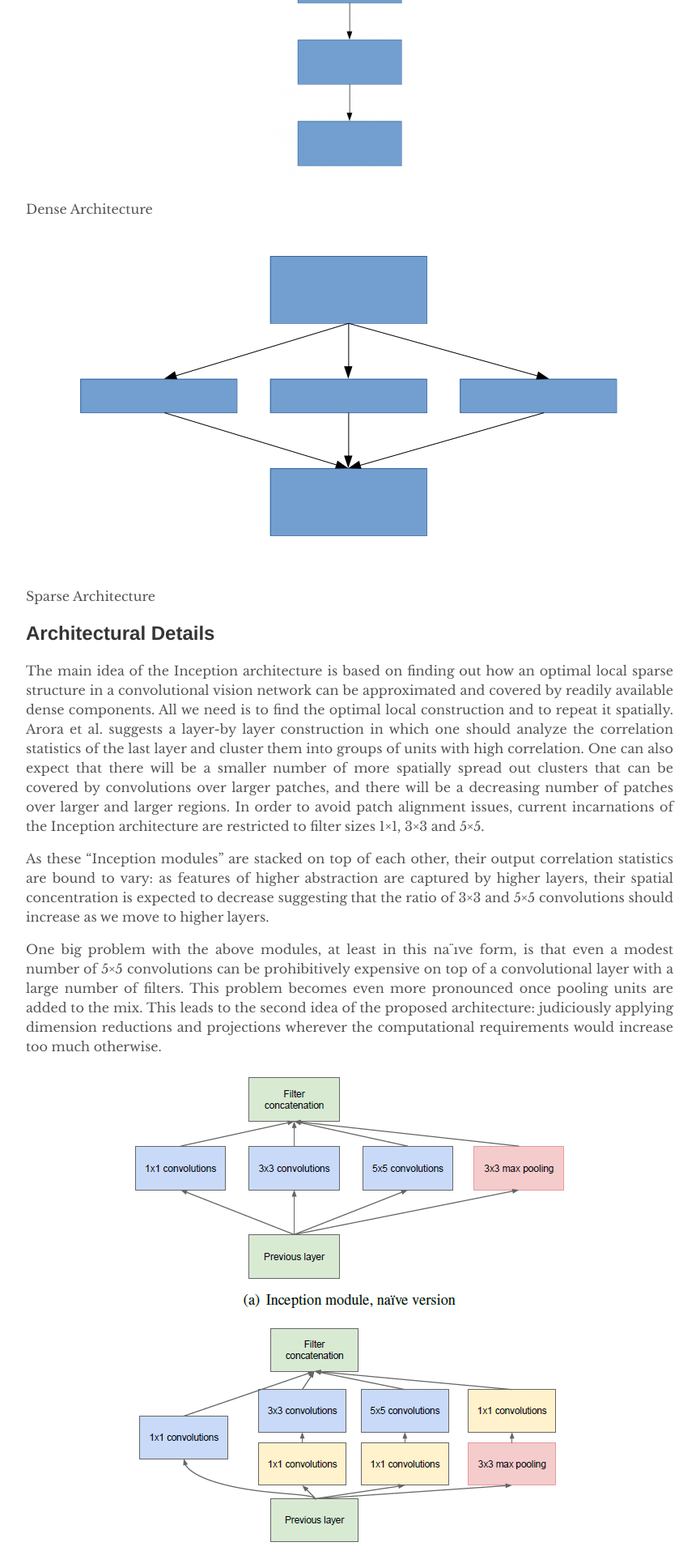
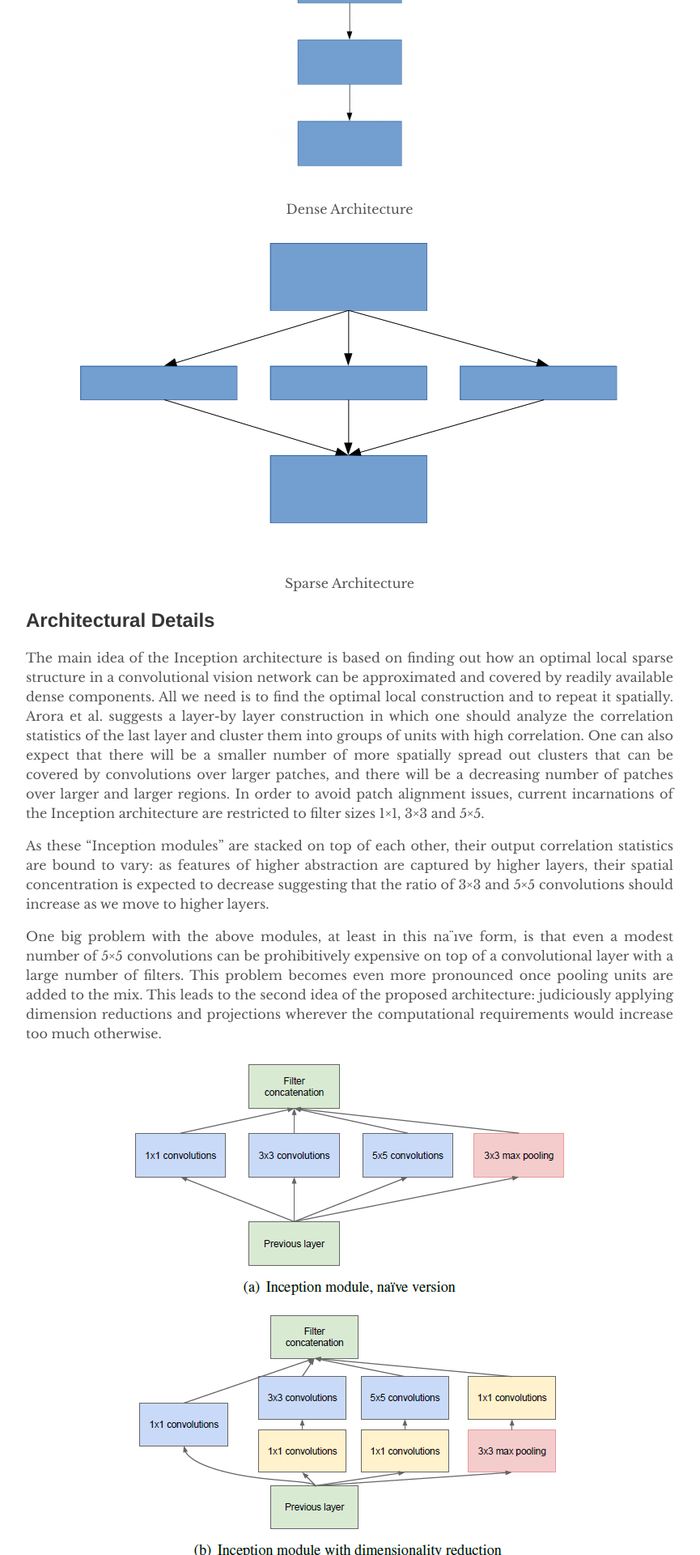
Before and after one commit to DhruvMakwana/dhruvmakwana.github.io, a Jekyll site: the page built from _posts/2020-07-12-GoogLeNet Paper Explained.md, in a window 1280 px wide. Shown: the part 2150-4070 px from the top of the page at 81% size, without its empty margins (208-1073 px from the left). Built offline with Jekyll 4.4.1, drawn with Linux system fonts in a browser that asks for light colours; comment, search, counter and statistics services are not loaded.

Commit message:
initial commit

```diff
--- a/_posts/2020-07-12-GoogLeNet Paper Explained.md
+++ b/_posts/2020-07-12-GoogLeNet Paper Explained.md
@@ -31,12 +31,12 @@ The fundamental way of solving both issues would be by ultimately moving from fu
 <p align="center">
 	<img src="../images/googlenet/image4.png">
 </p>
-<p align="center">Dense Architecture</p>
+<center>Dense Architecture</center>
 
 <p align="center">
 	<img src="../images/googlenet/image9.png">
 </p>
-<p align="center">Sparse Architecture</p>
+<center>Sparse Architecture</center>
 
 ## Architectural Details
 
```
